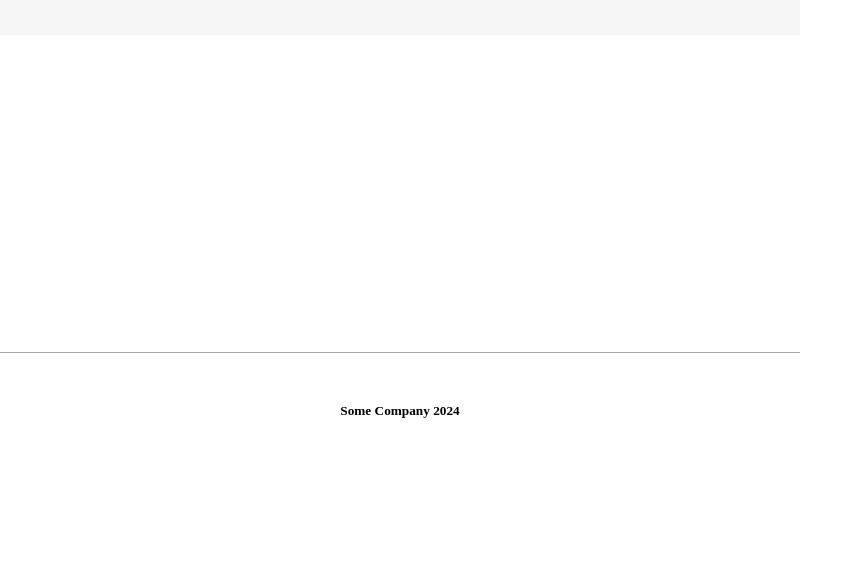
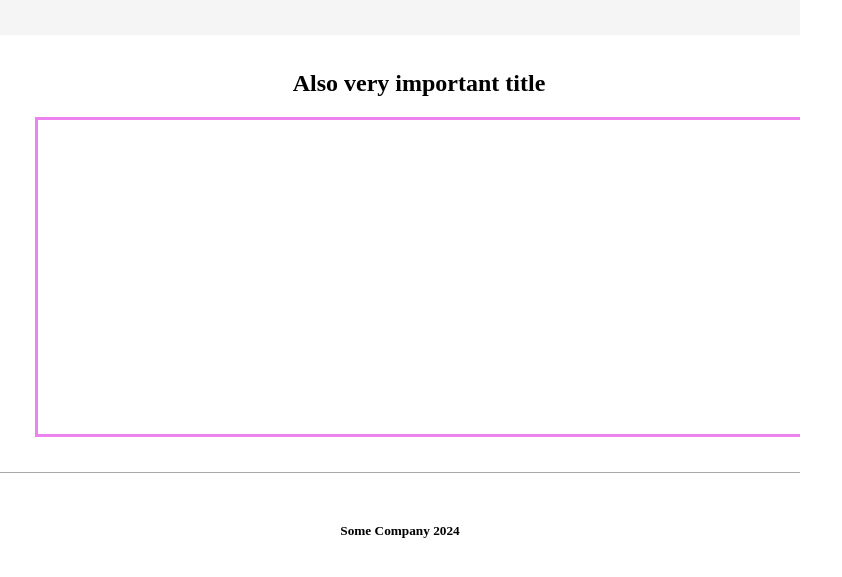
Before and after one commit to MoisGames/my-test-cad, a React (Vite) app in the folder client/: page / in a window 1280 px wide. Shown: the part 331-908 px from the top of the page, without its empty margins (0-842 px from the left). Before the commit the page ends 800 px from the top, so only its background shows below. Built offline with nearby package versions, Linux system fonts and the light colour scheme.

Commit message:
chore MainPage.tsx Described the interface, created an object (cardInfoObj) and filled it with data.

```diff
--- a/client/src/components/UI/footer/Footer.tsx
+++ b/client/src/components/UI/footer/Footer.tsx
@@ -2,9 +2,6 @@ import styled from "styled-components"
 import { borderLine } from "../../../styles/baseLayout";
 
 const FooterComponent = styled.footer `
-        position: fixed;
-        left: 0;
-        bottom: 0;
         width: 62.5vw;
         ${borderLine}
     `
--- a/client/src/components/pages/MainPage.tsx
+++ b/client/src/components/pages/MainPage.tsx
@@ -40,8 +40,78 @@ const VideoContent = styled.iframe `
     ${backgroundDarkGrey}
 `
 const SectionParagraph = styled.section `
+    display: flex;
+    flex-direction: column;
+    justify-content: center;
+    align-items: center;
+    margin: 35px;
+`
+const TwoMainHead = styled.h2 `
 
 `
+const ParagraphWrapper = styled.div `
+    margin-top: 20px;
+    width: 60vw;
+    height: 40vh;
+    border: 3px solid violet;
+`
+const ParagraphCard = styled.article `
+
+`
+interface CardInfo {
+    id: number,
+    title: string,
+    description: string,
+}
+const cardInfoObj: CardInfo[] = [
+    {
+    'id': 1,
+    'title': 'afas',
+    'description':
+        `Lorem ipsum dolor sit amet,
+        consectetur adipiscing elit.
+        Aliquam mattis, leo et condimentum`,
+    },
+    {
+        'id': 2,
+        'title': 'afas',
+        'description':
+            `Lorem ipsum dolor sit amet,
+            consectetur adipiscing elit.
+            Aliquam mattis, leo et condimentum`,
+    },
+    {
+        'id': 3,
+        'title': 'afas',
+        'description':
+            `Lorem ipsum dolor sit amet,
+            consectetur adipiscing elit.
+            Aliquam mattis, leo et condimentum`,
+    },
+    {
+        'id': 4,
+        'title': 'afas',
+        'description':
+        `Lorem ipsum dolor sit amet,
+        consectetur adipiscing elit.
+        Aliquam mattis, leo et condimentum`,
+    },
+    {
+        'id': 5,
+        'title': 'afas',
+        'description':
+            `Lorem ipsum dolor sit amet,
+            consectetur adipiscing elit.
+            Aliquam mattis, leo et condimentum`,
+    },
+    {
+        'id': 6,
+        'title': 'afas',
+        'description':
+            `Lorem ipsum dolor sit amet,
+            consectetur adipiscing elit.
+            Aliquam mattis, leo et condimentum`,
+    },]
 const MainPage = () => {
 
     return (
@@ -68,6 +138,12 @@ const MainPage = () => {
                     web-share"
                     ></VideoContent>
             </SectionVideo>
+            <SectionParagraph>
+                <TwoMainHead>Also very important title</TwoMainHead>
+                <ParagraphWrapper>
+                    <ParagraphCard></ParagraphCard>
+                </ParagraphWrapper>
+            </SectionParagraph>
 
         </Main>
     );
```
